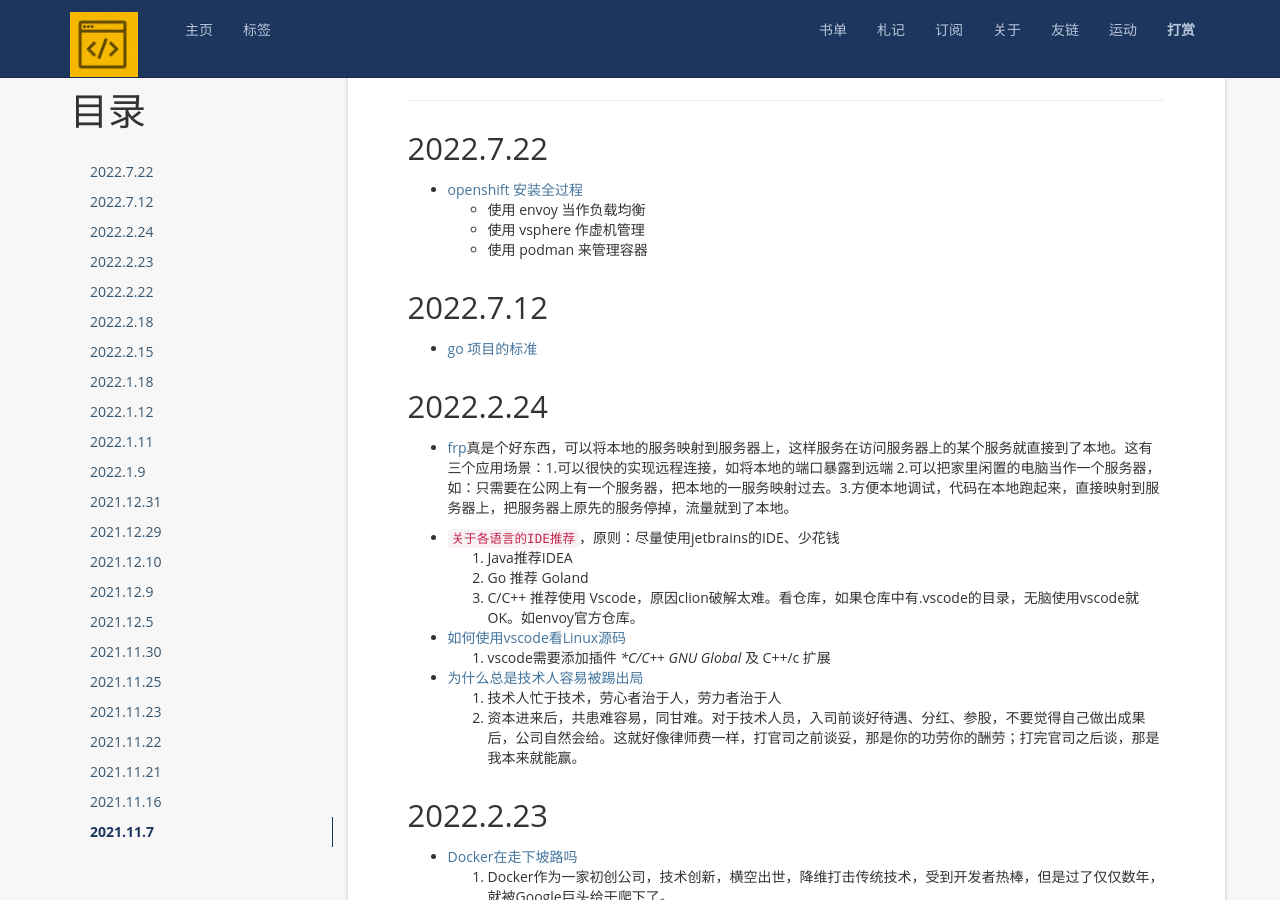
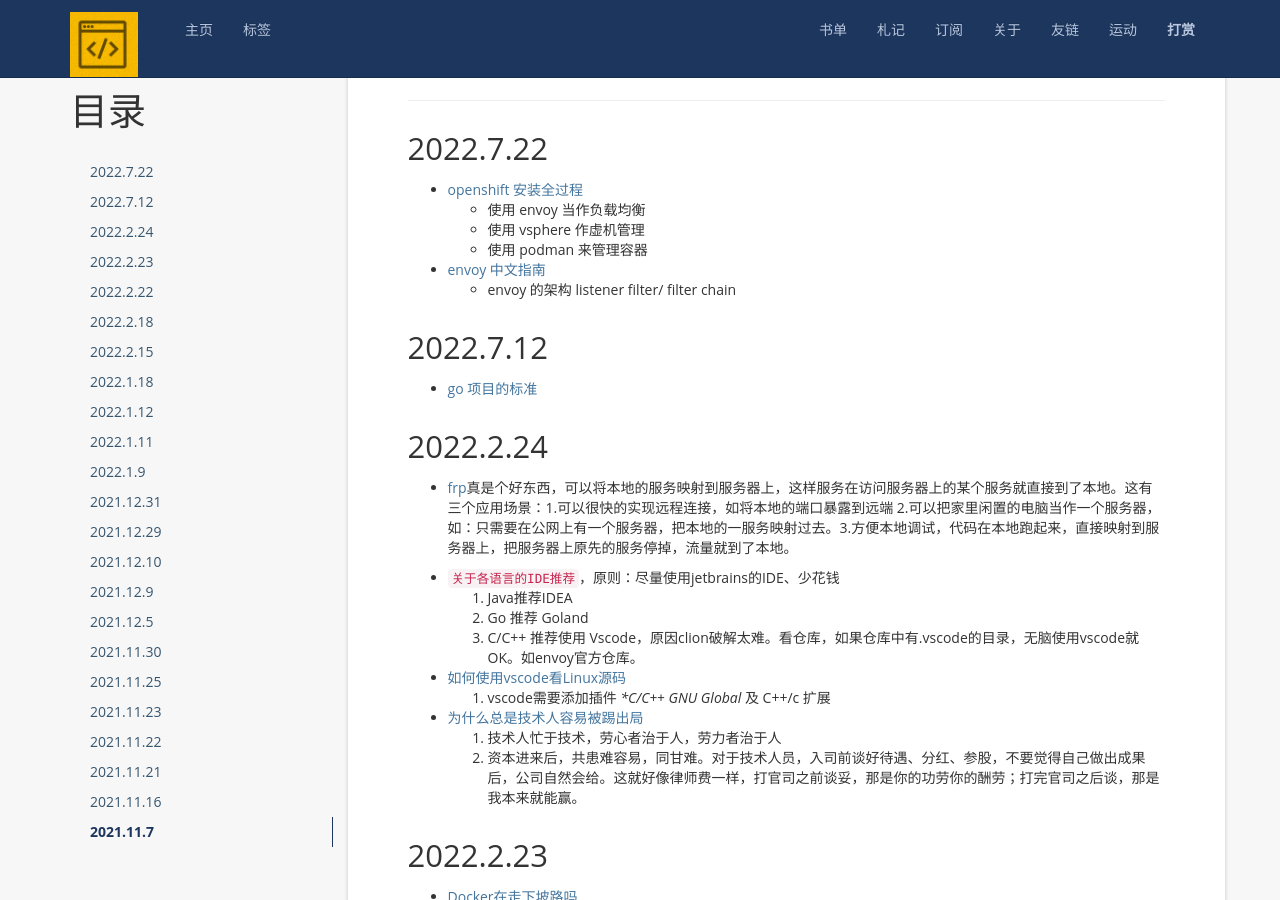
Before and after one commit to zackzhangkai/zackzhangkai.github.io, a Jekyll site: the page built from note.md, in a window 1280 px wide and 900 px high, scrolled down 335 px. Built offline with Jekyll 4.4.1, drawn with Linux system fonts in a browser that asks for light colours; nearby versions of some CDN libraries; a script that is not in the unit is left out; comment, search, counter and statistics services are not loaded.

Commit message:
Update note.md

```diff
--- a/note.md
+++ b/note.md
@@ -16,6 +16,8 @@ permalink: /note/
   - 使用 vsphere 作虚机管理
   - 使用 podman 来管理容器
 
++ [envoy 中文指南](https://icloudnative.io/envoy-handbook/docs/gettingstarted/architecture/)
+  - envoy 的架构 listener filter/ filter chain
 
 2022.7.12
 -----------
```
